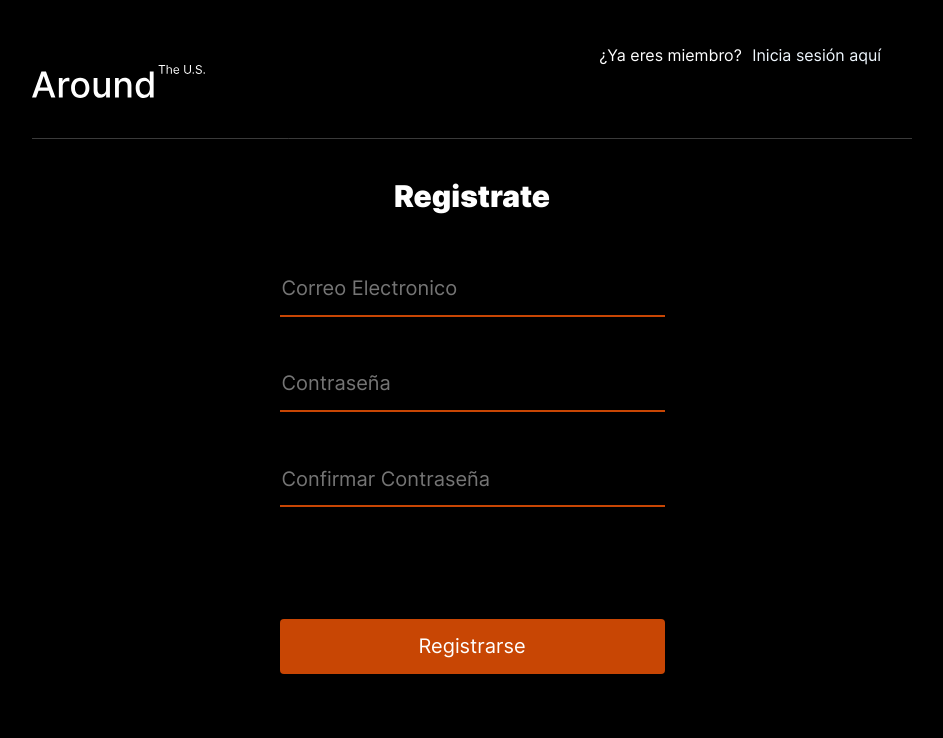
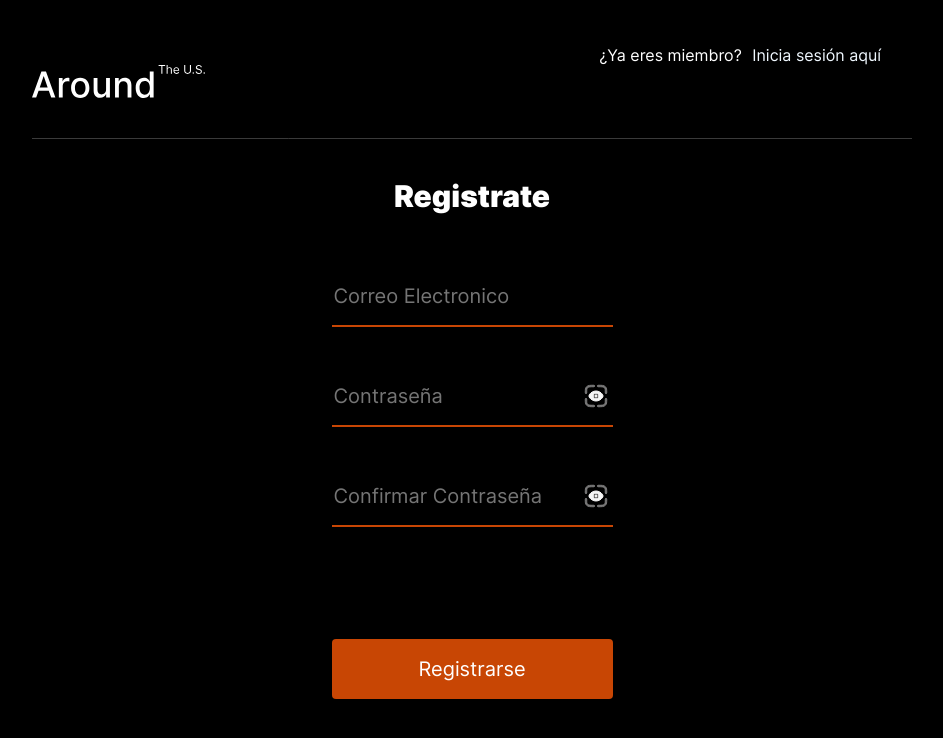
Before and after one commit to JManzanilla/web_project_around_react, a React (Vite) app: page /signup in a window 1280 px wide. Shown: the top 738 px of the page, without its empty margins (168-1111 px from the left). Built offline with nearby package versions, Linux system fonts and the light colour scheme.

Commit message:
cambios vizuales y mejoramiento de aspecto en la pagina

```diff
--- a/src/blocks/element.css
+++ b/src/blocks/element.css
@@ -77,6 +77,7 @@
   box-sizing: border-box;
   cursor: pointer;
   background-image: url(../images/Vector.svg);
+  background-color: transparent;
   background-size: cover;
   background-repeat: no-repeat;
   border: 0;
@@ -85,6 +86,7 @@
   height: 22px;
   /*transition: opacity 0.3s ease, background 0.3s ease;*/
   opacity: 0.5;
+  object-fit: cover;
 }
 .element__content-like_is-active {
   background-image: url(../images/rojo.svg);
--- a/src/blocks/header.css
+++ b/src/blocks/header.css
@@ -34,6 +34,9 @@
   text-decoration: none;
   cursor: pointer;
 }
+.header__logout-btn:hover {
+  opacity: 0.6;
+}
 
 @media screen and (max-width: 768px) {
   .header {
--- a/src/blocks/login.css
+++ b/src/blocks/login.css
@@ -63,6 +63,21 @@
   width: 100%;
   cursor: pointer;
   margin: 80px auto;
+  cursor: pointer;
+}
+.login__button:hover {
+  background-color: #a63603;
+}
+.login__eye {
+  width: 24px;
+  height: 24px;
+  cursor: pointer;
+  position: absolute;
+  top: 25px;
+  right: 5px;
+}
+.login__password {
+  position: relative;
 }
 @keyframes fadeIn {
   from {
--- a/src/blocks/profile.css
+++ b/src/blocks/profile.css
@@ -70,6 +70,7 @@
   border-radius: 50%;
   margin: 0 30px 0 0;
   cursor: pointer;
+  object-fit: cover;
 }
 
 .profile__lapiz {
--- a/src/components/InfoTooltip/InfoTooltip.jsx
+++ b/src/components/InfoTooltip/InfoTooltip.jsx
@@ -17,9 +17,11 @@ function InfoTooltip({ isOpen, onClose, isSuccess, message, image }) {
   return (
     <div className="popup popup__show" onClick={onClose}>
       <div className="popup__container" onClick={(e) => e.stopPropagation()}>
-        <button className="popup__container-btn-close" onClick={onClose}>
-          <img src={closeIcon} alt="cerrar" />
-        </button>
+        {!isSuccess && (
+          <button className="popup__container-btn-close" onClick={onClose}>
+            <img src={closeIcon} alt="cerrar" />
+          </button>
+        )}
         {image && <img src={image} alt="resultado" className="popup__image" />}
         <h2 className="popup__container-title">
           {isSuccess ? "¡Bienvenido!" : "Algo salió mal"}
--- a/src/components/Login/Login.jsx
+++ b/src/components/Login/Login.jsx
@@ -4,6 +4,7 @@ import { authorize } from "./../../utils/auth";
 import InfoTooltip from "./../InfoTooltip/InfoTooltip";
 import successImage from "./../../images/success.png";
 import errorImage from "./../../images/error.png";
+import eye from "./../../images/eye-scan.svg";
 
 function Login({ onLogin }) {
   const [email, setEmail] = useState("");
@@ -11,6 +12,7 @@ function Login({ onLogin }) {
   const [tooltipOpen, setTooltipOpen] = useState(false);
   const [tooltipMessage, setTooltipMessage] = useState("");
   const [isSuccess, setIsSuccess] = useState(false);
+  const [showPassword, setShowPassword] = useState(false);
   const navigate = useNavigate();
 
   async function handleSubmit(e) {
@@ -24,7 +26,7 @@ function Login({ onLogin }) {
         setIsSuccess(true);
         setTooltipMessage("¡Inicio de sesión exitoso!");
         setTooltipOpen(true);
-        setTimeout(() => navigate("/"), 1500);
+        setTimeout(() => navigate("/"), 2000);
       } else {
         setIsSuccess(false);
         setTooltipMessage("Inicio de sesión fallido: token no recibido");
@@ -49,16 +51,24 @@ function Login({ onLogin }) {
               onChange={(e) => setEmail(e.target.value)}
               required
             />
-
+            <div className="login__password">
               <input
                 className="login__input"
                 placeholder="Password"
-              type="password"
+                type={showPassword ? "text" : "password"}
                 value={password}
                 onChange={(e) => setPassword(e.target.value)}
                 required
               />
-
+              <span>
+                <img
+                  src={eye}
+                  onClick={() => setShowPassword(!showPassword)}
+                  className="login__eye"
+                  alt="ocultar o visualizar contraseña"
+                />
+              </span>
+            </div>
             <button className="login__button" type="submit">
               Iniciar Seción
             </button>
--- a/src/components/Register/Register.jsx
+++ b/src/components/Register/Register.jsx
@@ -4,6 +4,7 @@ import { register } from "./../../utils/auth";
 import InfoTooltip from "./../InfoTooltip/InfoTooltip";
 import successImage from "./../../images/success.png";
 import errorImage from "./../../images/error.png";
+import eye from "./../../images/eye-scan.svg";
 
 function Register() {
   const [email, setEmail] = useState("");
@@ -12,6 +13,7 @@ function Register() {
   const [tooltipOpen, setTooltipOpen] = useState(false);
   const [tooltipMessage, setTooltipMessage] = useState("");
   const [isSuccess, setIsSuccess] = useState(false);
+  const [showPassword, setShowPassword] = useState(false);
   const navigate = useNavigate();
 
   async function handleSubmit(e) {
@@ -41,6 +43,7 @@ function Register() {
       <div className="login">
         <h2 className="login__title">Registrate</h2>
         <form className="login__form" onSubmit={handleSubmit}>
+          <fieldset className="login__form-fieldset">
             <input
               className="login__input"
               value={email}
@@ -49,27 +52,47 @@ function Register() {
               required
             />
 
+            <div className="login__password">
               <input
                 className="login__input"
-            type="password"
+                type={showPassword ? "text" : "password"}
                 placeholder="Contraseña"
                 value={password}
                 onChange={(e) => setPassword(e.target.value)}
                 required
               />
+              <span>
+                <img
+                  src={eye}
+                  onClick={() => setShowPassword(!showPassword)}
+                  className="login__eye"
+                  alt="ocultar o visualizar contraseña"
+                />
+              </span>
+            </div>
 
+            <div className="login__password">
               <input
                 className="login__input"
-            type="password"
+                type={showPassword ? "text" : "password"}
                 placeholder="Confirmar Contraseña"
                 value={confirmPassword}
                 onChange={(e) => setConfirmPassword(e.target.value)}
                 required
               />
-
+              <span>
+                <img
+                  src={eye}
+                  onClick={() => setShowPassword(!showPassword)}
+                  className="login__eye"
+                  alt="ocultar o visualizar contraseña"
+                />
+              </span>
+            </div>
             <button className="login__button" type="submit">
               Registrarse
             </button>
+          </fieldset>
         </form>
       </div>
       <InfoTooltip
```
Also changed, not shown: src/images/eye-scan.svg (added), src/images/eye.png (added). Lines whose indentation alone changed are shown as unchanged.
